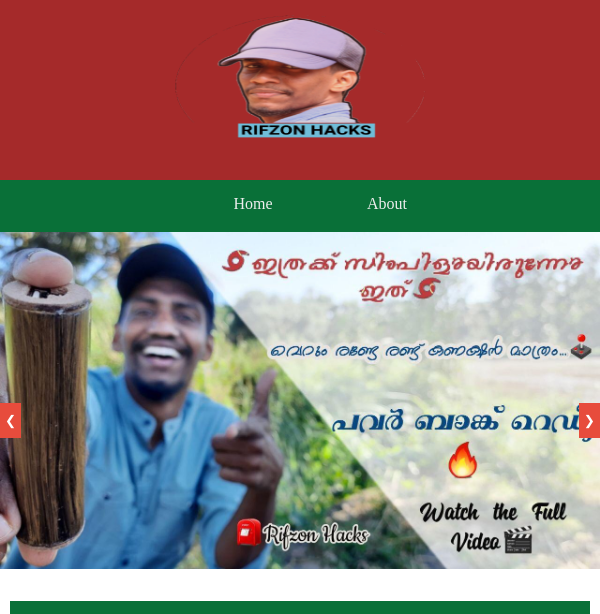
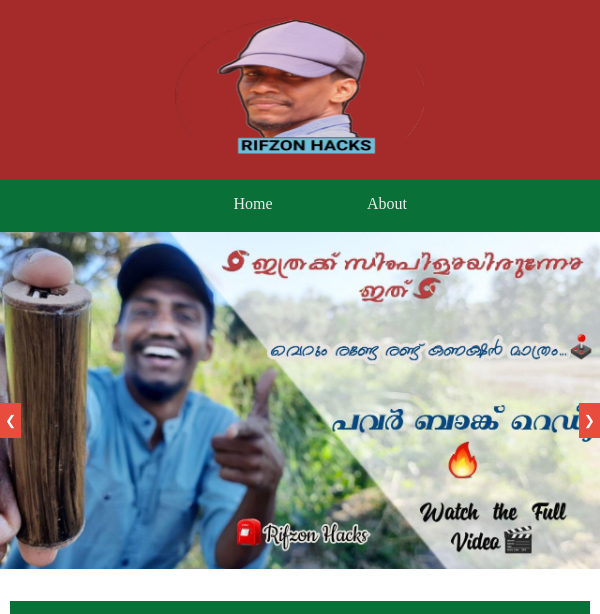
Before and after one commit to ahmedrashid6666/rifz, a plain HTML site: page index.html in a window 600 px wide. Shown: the top 614 px of the page. Drawn offline with Linux system fonts and the light colour scheme.

Commit message:
Update slide.css

```diff
--- a/slide.css
+++ b/slide.css
@@ -217,7 +217,7 @@ flex-direction: column;
 
 }
 .mainlogo img{
-  height: 170px;
+  height: 190px;
   width: 80%;
 }
 
@@ -249,7 +249,7 @@ flex-direction: column;
 
 }
 .mainlogo img{
-  height: 170px;
+  height: 190px;
   width: 300px;
 }
 
```
